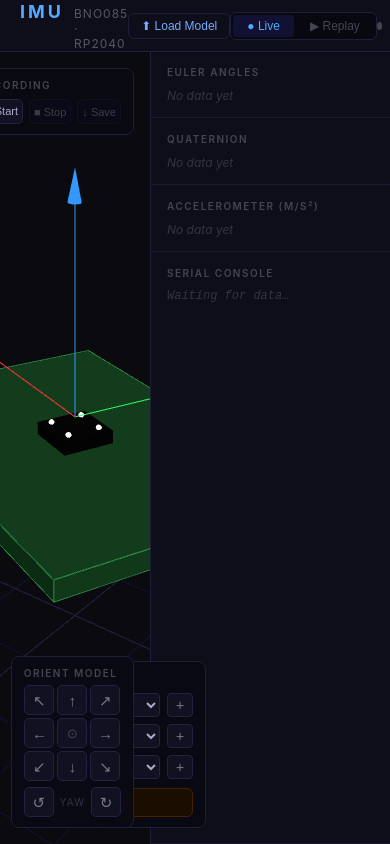
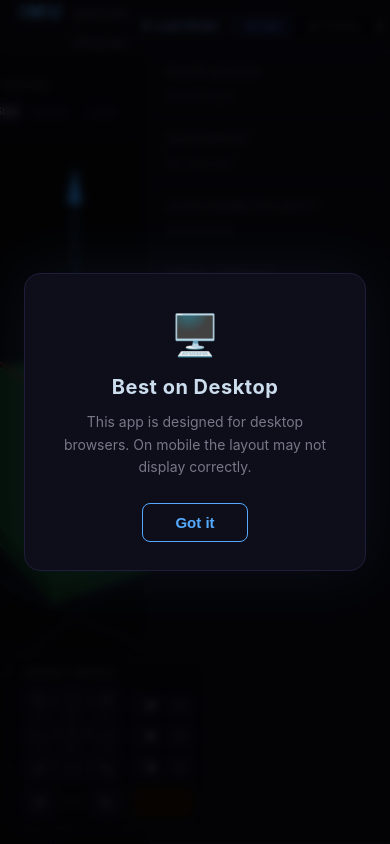
Before and after one commit to tlosanti/laser-tilt-sensor, a React (Vite) app: page / in a window 390 px wide. Shown: the top 844 px of the page. Built offline with nearby package versions, Linux system fonts and the light colour scheme.

Commit message:
Added a popup that warns mobile users the site is not designed for mobile

```diff
--- a/src/App.css
+++ b/src/App.css
@@ -1,3 +1,64 @@
+/* ── Mobile warning modal ────────────────────────── */
+.mobile-warning-overlay {
+  position: fixed;
+  inset: 0;
+  z-index: 9999;
+  background: rgba(0, 0, 0, 0.75);
+  backdrop-filter: blur(4px);
+  display: flex;
+  align-items: center;
+  justify-content: center;
+  padding: 24px;
+}
+
+.mobile-warning-modal {
+  background: #0e0e1a;
+  border: 1px solid #1e1e3a;
+  border-radius: 16px;
+  padding: 36px 32px 28px;
+  max-width: 360px;
+  width: 100%;
+  text-align: center;
+  box-shadow: 0 0 60px rgba(85, 170, 255, 0.08);
+}
+
+.mobile-warning-icon {
+  font-size: 40px;
+  margin-bottom: 16px;
+}
+
+.mobile-warning-title {
+  font-size: 20px;
+  font-weight: 700;
+  color: #cde;
+  letter-spacing: 0.5px;
+  margin-bottom: 12px;
+}
+
+.mobile-warning-body {
+  font-size: 14px;
+  color: #778;
+  line-height: 1.6;
+  margin-bottom: 24px;
+}
+
+.mobile-warning-btn {
+  padding: 10px 32px;
+  border-radius: 8px;
+  border: 1px solid #5af;
+  background: transparent;
+  color: #5af;
+  font-size: 15px;
+  font-weight: 600;
+  cursor: pointer;
+  transition: background 0.15s, color 0.15s;
+}
+
+.mobile-warning-btn:hover {
+  background: #5af;
+  color: #0a0a0f;
+}
+
 .app {
   display: flex;
   flex-direction: column;
--- a/src/App.jsx
+++ b/src/App.jsx
@@ -35,6 +35,22 @@ const MOUNT_DIRS = [
 ]
 
 export default function App() {
+  const [showMobileWarning, setShowMobileWarning] = useState(
+    () => window.innerWidth < 1024 && !localStorage.getItem('mobile-warning-dismissed')
+  )
+  const [screenSize, setScreenSize] = useState({ w: window.innerWidth, h: window.innerHeight })
+
+  useEffect(() => {
+    const onResize = () => setScreenSize({ w: window.innerWidth, h: window.innerHeight })
+    window.addEventListener('resize', onResize)
+    return () => window.removeEventListener('resize', onResize)
+  }, [])
+
+  const dismissMobileWarning = () => {
+    localStorage.setItem('mobile-warning-dismissed', '1')
+    setShowMobileWarning(false)
+  }
+
   const [mode, setMode]         = useState('live')
   const [rotation, setRotation] = useState({ type: 'demo', y: 0 })
   const [latest, setLatest]     = useState(null)
@@ -271,6 +287,25 @@ export default function App() {
   const csv = latest?.type === 'csv' ? latest : null
 
   return (
+    <>
+    {showMobileWarning && (
+      <div
+        className="mobile-warning-overlay"
+        style={{ width: screenSize.w, height: screenSize.h }}
+        onClick={dismissMobileWarning}
+      >
+        <div className="mobile-warning-modal" onClick={e => e.stopPropagation()}>
+          <div className="mobile-warning-icon">🖥️</div>
+          <h2 className="mobile-warning-title">Best on Desktop</h2>
+          <p className="mobile-warning-body">
+            This app is designed for desktop browsers. On mobile the layout may not display correctly.
+          </p>
+          <button className="mobile-warning-btn" onClick={dismissMobileWarning}>
+            Got it
+          </button>
+        </div>
+      </div>
+    )}
     <div className="app">
       <header className="header">
         <div className="header-left">
@@ -439,5 +474,6 @@ export default function App() {
         </aside>
       </div>
     </div>
+    </>
   )
 }
```
